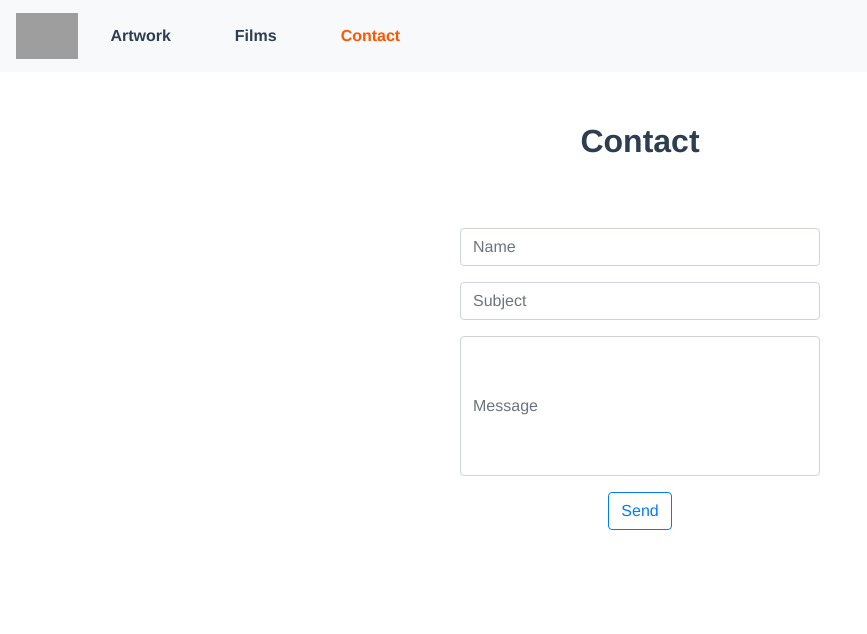
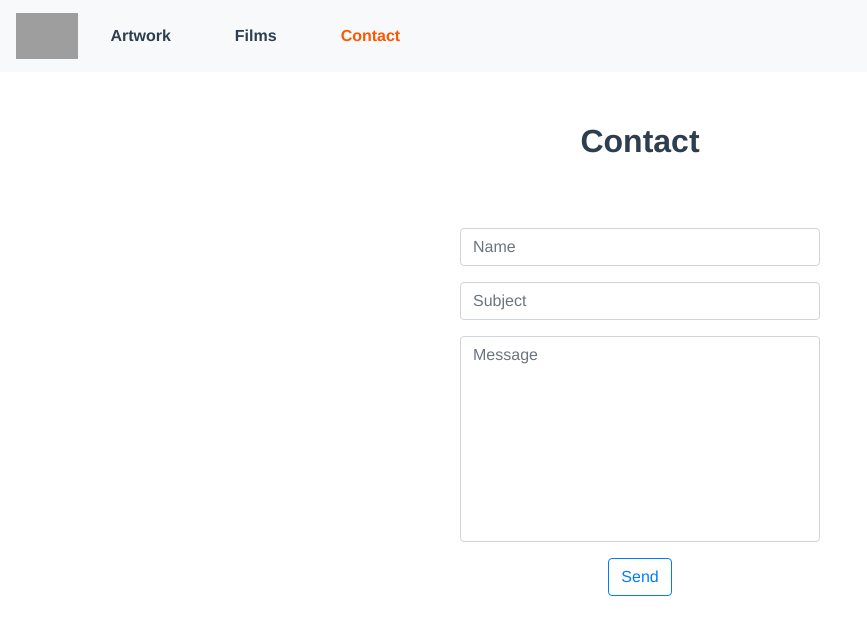
Before and after one commit to cliff42/seanWebsite, a Vue app in the folder app/: page /#/contact in a window 1280 px wide. Shown: the top 634 px of the page, without its empty margins (0-867 px from the left). Built offline with nearby package versions, Linux system fonts and the light colour scheme; grey boxes are pictures that could not be loaded; what vue-trend-chart, vue-youtube would draw is missing.

Commit message:
Made Message Box Better

```diff
--- a/app/src/views/Contact.vue
+++ b/app/src/views/Contact.vue
@@ -11,8 +11,14 @@
                       placeholder="Subject" v-model="subject"/>
       </b-form-group>
       <b-form-group>
-        <b-form-input class="input" id="message-form" type="text"
-                      placeholder="Message" v-model="mainBody"/>
+        <b-form-textarea
+        class="input"
+        id="textarea-rows"
+        placeholder="Message"
+        v-model="mainBody"
+        rows="8"
+        no-resize>
+        </b-form-textarea>
       </b-form-group>
       <!-- <b-form-group class="checkbox">
           <b-form-checkbox v-model="optionSpeech" class="check">
@@ -101,8 +107,4 @@ h2 {
   margin: 4px;
 }
 
-#message-form {
-  height: 140px;
-  text-align: top;
-}
 </style>
```
